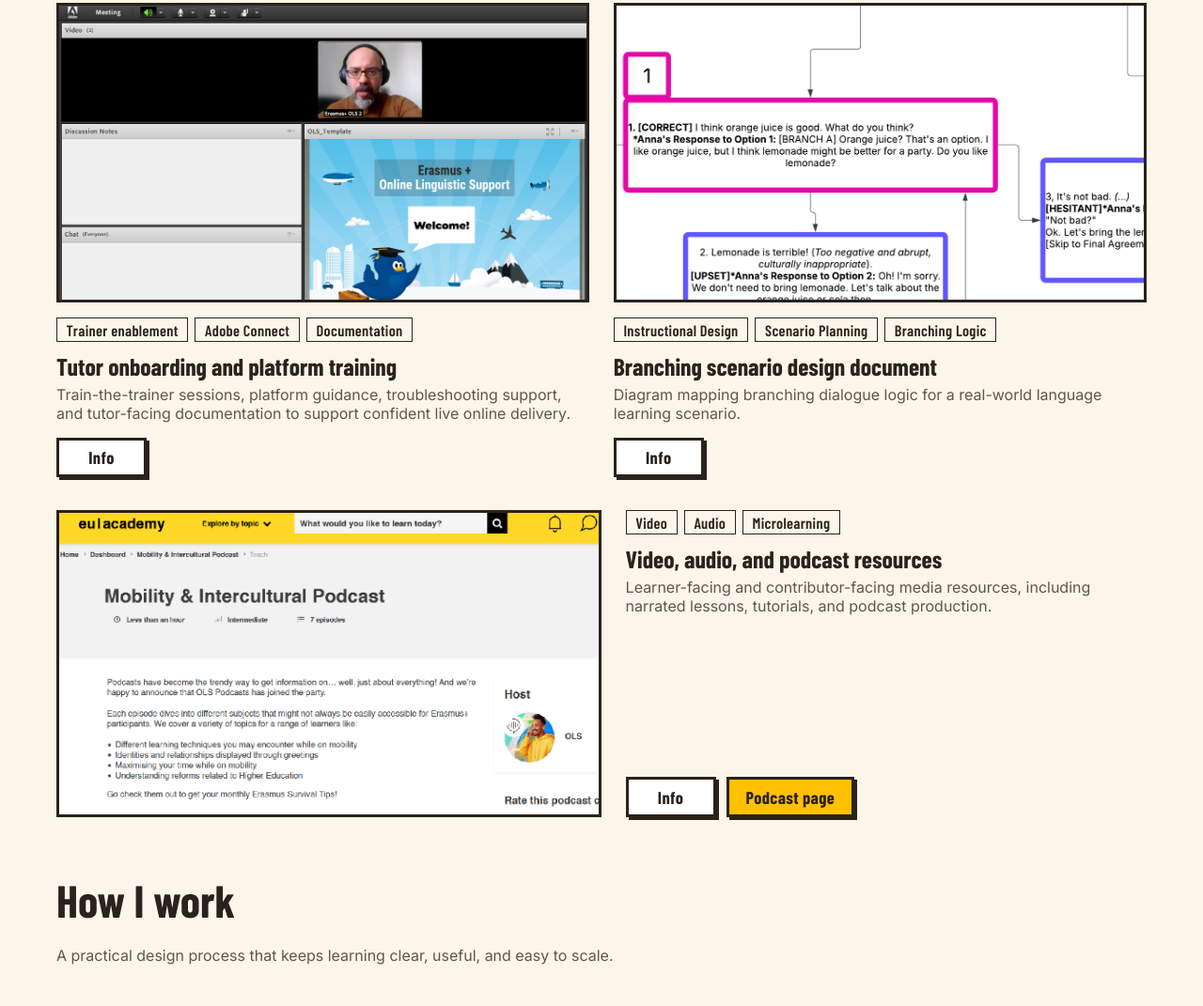
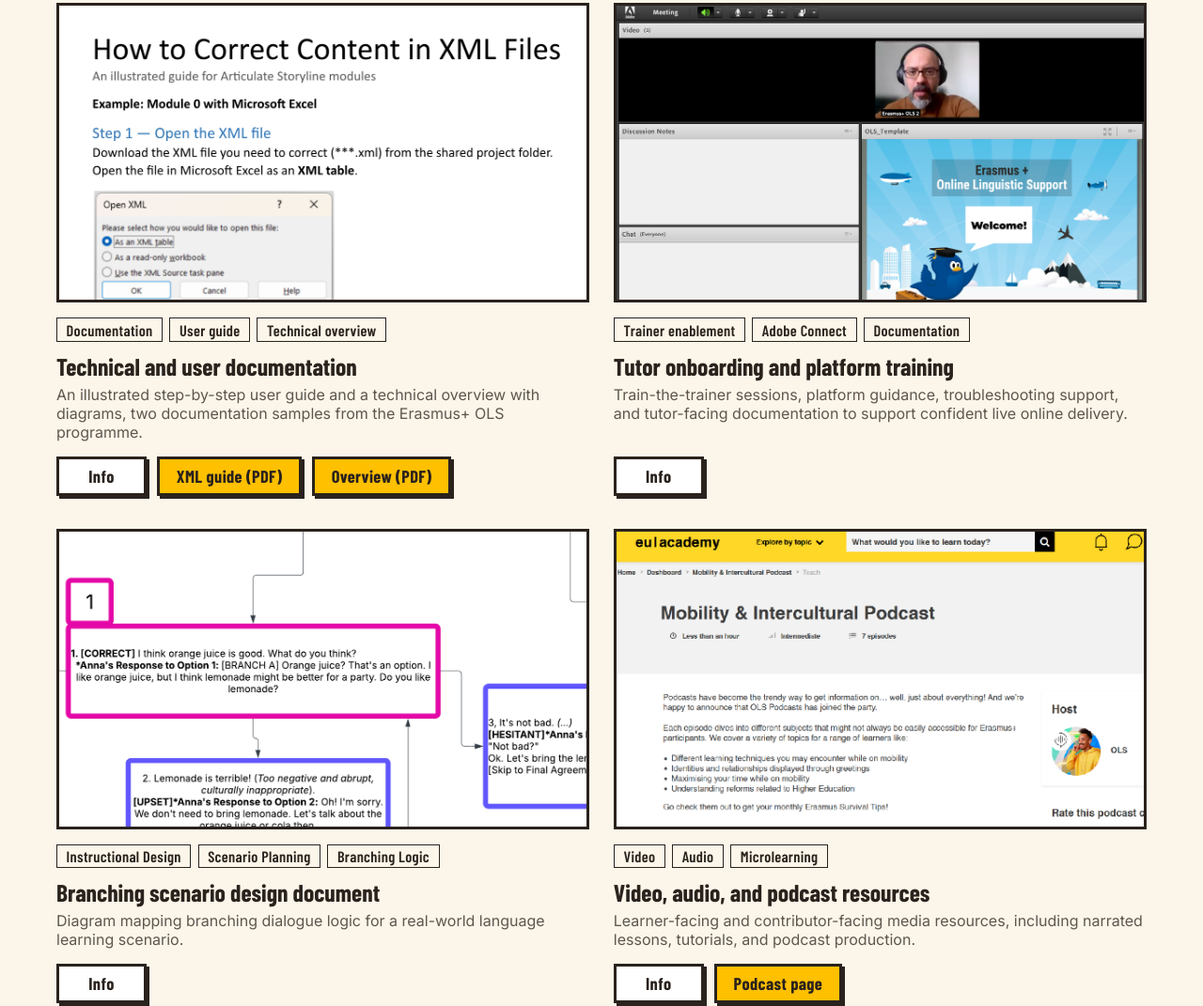
Before and after one commit to espialuso/Portfolio_ID, a plain HTML site: page index.html in a window 1280 px wide. Shown: the part 2512-3583 px from the top of the page at 94% size. Drawn offline with nearby package versions, Linux system fonts and the light colour scheme.

Commit message:
Add technical and user documentation card, re-pair last rows
New card (10) with the XML correction guide and the Taster module
technical overview as PDFs in docs/, plus thumbnail and info images.
Placed after "QA, validation, and contributor enablement" so the last
two rows are pairs; the former solo row no longer exists. Updates the
card side map in script.js for cards 5, 7, 8 and 10.

Co-Authored-By: Claude Sonnet 5.5 <noreply@anthropic.com>
Claude-Session: https://claude.ai/code/session_016sp8MZf7L6rHeiYUP7dhbn

```diff
--- a/index.html
+++ b/index.html
@@ -244,8 +244,32 @@
 
         <!-- ROW 4 -->
         <div class="sample-row">
-          <!-- Card 5: LEFT -->
-          <article class="sample-card side-left" data-card="5">
+          <!-- Card 10: LEFT -->
+          <article class="sample-card side-left" data-card="10">
+            <img src="images/sample-10.png" alt="Preview of the illustrated guide: How to Correct Content in XML Files" class="sample-thumb" onerror="this.style.display='none'" />
+            <div class="sample-body">
+              <div class="sample-meta"><span>Documentation</span><span>User guide</span><span>Technical overview</span></div>
+              <h3>Technical and user documentation</h3>
+              <p>An illustrated step-by-step user guide and a technical overview with diagrams, two documentation samples from the Erasmus+ OLS programme.</p>
+              <div class="sample-actions">
+                <button class="btn info-btn" data-card="10" aria-expanded="false">Info</button>
+                <a class="btn demo-btn" href="docs/How_to_Correct_Content_in_XML_Files.pdf" target="_blank" rel="noreferrer">XML guide (PDF)</a>
+                <a class="btn demo-btn" href="docs/Taster_Module_Technical_Overview.pdf" target="_blank" rel="noreferrer">Overview (PDF)</a>
+              </div>
+            </div>
+          </article>
+          <!-- Accordion 10: opens RIGHT -->
+          <div id="acc-10" class="accordion-panel side-right" hidden>
+            <p><strong>Tools:</strong> ChatGPT (guided by me to produce the Word documents), Microsoft Word, Affinity (PDF export). Subject systems: Articulate Storyline, Microsoft Excel, Amazon S3, JavaScript, Vimeo.</p>
+            <p><strong>Scope:</strong> One user guide (7 steps) and one 2-page technical overview. Sensitive details are masked.</p>
+            <p>Created with AI assistance: I explained the process, supplied the screen captures I took, guided ChatGPT to draft the Word documents, and reviewed the final output. The user guide walks non-technical collaborators through correcting multilingual text in Storyline modules, from editing the file to verifying the result and archiving the previous version. The technical overview documents an interactive-video module: how Storyline, JavaScript and Vimeo exchange checkpoints, and how text and video are localised. Together they show step-by-step instructions, technical documentation, and version control practice.</p>
+            <div class="info-images">
+              <img src="images/sample-10a.png" alt="Interactive video workflow diagram from the technical overview" onerror="this.style.display='none'" />
+              <img src="images/sample-10b.png" alt="Guide page: Steps 3 and 4, exporting and locating the XML file" onerror="this.style.display='none'" />
+            </div>
+          </div>
+          <!-- Card 5: RIGHT -->
+          <article class="sample-card side-right" data-card="5">
             <img src="images/sample-5.png" alt="Tutor onboarding preview" class="sample-thumb" onerror="this.style.display='none'" />
             <div class="sample-body">
               <div class="sample-meta"><span>Trainer enablement</span><span>Adobe Connect</span><span>Documentation</span></div>
@@ -256,8 +280,8 @@
               </div>
             </div>
           </article>
-          <!-- Accordion 5: opens RIGHT -->
-          <div id="acc-5" class="accordion-panel side-right" hidden>
+          <!-- Accordion 5: card slides left, text appears RIGHT -->
+          <div id="acc-5" class="accordion-panel side-right acc-right-col" hidden>
             <p><strong>Tools:</strong> Adobe Connect, OLS platform, PowerPoint, Microsoft 365.</p>
             <p><strong>Scope:</strong> Tutor onboarding and live delivery support.</p>
             <p>Designed and delivered train-the-trainer sessions, created guidance materials, and supported tutors, showing enablement, adoption support, and practical documentation.</p>
@@ -266,8 +290,12 @@
               <img src="images/sample-5b.png" alt="Tutor onboarding screenshot 2" onerror="this.style.display='none'" />
             </div>
           </div>
-          <!-- Card 8: RIGHT -->
-          <article class="sample-card side-right" data-card="8">
+        </div>
+
+        <!-- ROW 5 -->
+        <div class="sample-row">
+          <!-- Card 8: LEFT -->
+          <article class="sample-card side-left" data-card="8">
             <img src="images/sample-8.png" alt="Branching scenario design document preview" class="sample-thumb" onerror="this.style.display='none'" />
             <div class="sample-body">
               <div class="sample-meta"><span>Instructional Design</span><span>Scenario Planning</span><span>Branching Logic</span></div>
@@ -278,8 +306,8 @@
               </div>
             </div>
           </article>
-          <!-- Accordion 8: card slides left, text appears RIGHT -->
-          <div id="acc-8" class="accordion-panel side-right acc-right-col" hidden>
+          <!-- Accordion 8: opens RIGHT -->
+          <div id="acc-8" class="accordion-panel side-right" hidden>
             <p><strong>Tools:</strong> Lucidchart.</p>
             <p><strong>Scope:</strong> V1 concept draft — 360/Real World A1, Part 1.</p>
             <p>Designed a full branching dialogue for a real-world scenario module, mapping learner choices, consequence paths and feedback states. The diagram documents interaction logic, decision nodes, and designer rationale at the pre-production stage, before any authoring tool development. It is a visual approach to scenario planning: structuring learner agency, anticipating failure paths, and making design decisions explicit and reviewable before build.</p>
@@ -287,12 +315,8 @@
               <img src="images/sample-8a.png" alt="Branching scenario diagram" onerror="this.style.display='none'" />
             </div>
           </div>
-        </div>
-
-        <!-- ROW 5 (single card: shown wide) -->
-        <div class="sample-row is-solo">
-          <!-- Card 7: LEFT -->
-          <article class="sample-card side-left" data-card="7">
+          <!-- Card 7: RIGHT -->
+          <article class="sample-card side-right" data-card="7">
             <img src="images/sample-7c.png" alt="Mobility &amp; Intercultural Podcast page on EU Academy" class="sample-thumb" onerror="this.style.display='none'" />
             <div class="sample-body">
               <div class="sample-meta"><span>Video</span><span>Audio</span><span>Microlearning</span></div>
@@ -304,8 +328,8 @@
               </div>
             </div>
           </article>
-          <!-- Accordion 7: opens RIGHT -->
-          <div id="acc-7" class="accordion-panel side-right" hidden>
+          <!-- Accordion 7: card slides left, text appears RIGHT -->
+          <div id="acc-7" class="accordion-panel side-right acc-right-col" hidden>
             <p><strong>Tools:</strong> PowerPoint, screen capture, Audacity, Reaper, media production workflows.</p>
             <p><strong>Scope:</strong> Video lessons, podcast episodes, tutorials, and media support assets.</p>
             <p>Wrote scripts, appeared on camera for lessons, produced podcasts, and created screen-recorded tutorials, demonstrating communication, media production, and microlearning support.</p>
--- a/script.js
+++ b/script.js
@@ -5,11 +5,12 @@
     2: { acc: 'acc-2', side: 'right' },
     3: { acc: 'acc-3', side: 'left' },
     4: { acc: 'acc-4', side: 'right' },
-    5: { acc: 'acc-5', side: 'left' },
+    5: { acc: 'acc-5', side: 'right' },
     6: { acc: 'acc-6', side: 'right' },
-    7: { acc: 'acc-7', side: 'left' },
-    8: { acc: 'acc-8', side: 'right' },
+    7: { acc: 'acc-7', side: 'right' },
+    8: { acc: 'acc-8', side: 'left' },
     9: { acc: 'acc-9', side: 'left' },
+    10: { acc: 'acc-10', side: 'left' },
   };
 
   let openCard = null;
```
Also changed, not shown: images/sample-10.png (added), images/sample-10a.png (added), images/sample-10b.png (added), 2 other files.
